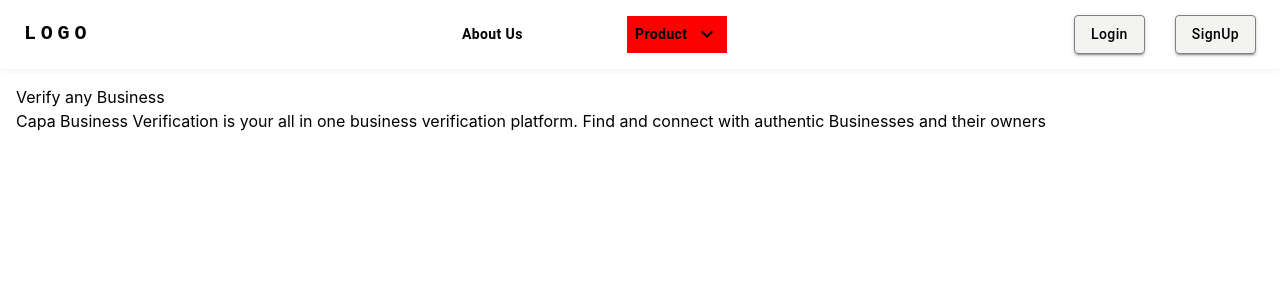
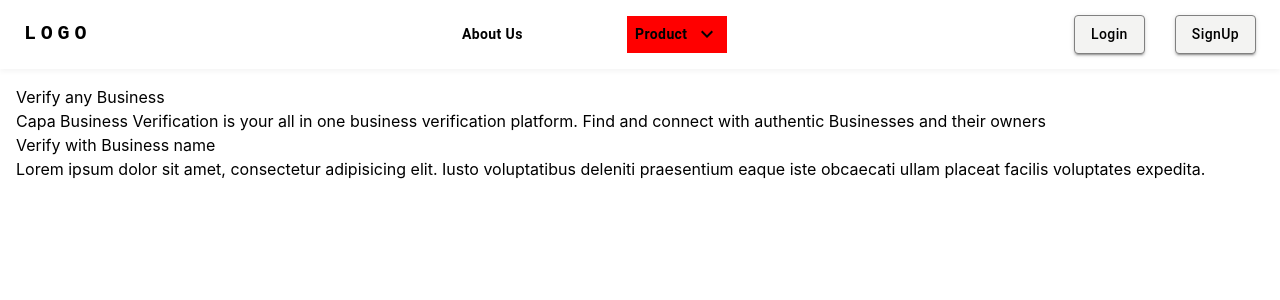
Before and after one commit to rholibobo/capa_business_verification, a React (Create React App) app: page / in a window 1280 px wide. Shown: the top 300 px of the page. Built offline with nearby package versions, Linux system fonts and the light colour scheme; no server answers; the HTML template or start-up script is replaced by a standard one.

Commit message:
update Home.jsx

```diff
--- a/src/Pages/Home/Home.jsx
+++ b/src/Pages/Home/Home.jsx
@@ -2,12 +2,16 @@
 
 const Home = () => {
   return (
-    <>
     <div className='p-4'>
+    <div className=''>
       <h1>Verify any Business </h1>
       <p>Capa Business Verification is your all in one business verification platform. Find and connect with authentic Businesses and their owners</p>
     </div>
-    </>
+    <section>
+      <h1>Verify with Business name</h1>
+      <p>Lorem ipsum dolor sit amet, consectetur adipisicing elit. Iusto voluptatibus deleniti praesentium eaque iste obcaecati ullam placeat facilis voluptates expedita.</p>
+    </section>
+    </div>
   )
 }
 
```
